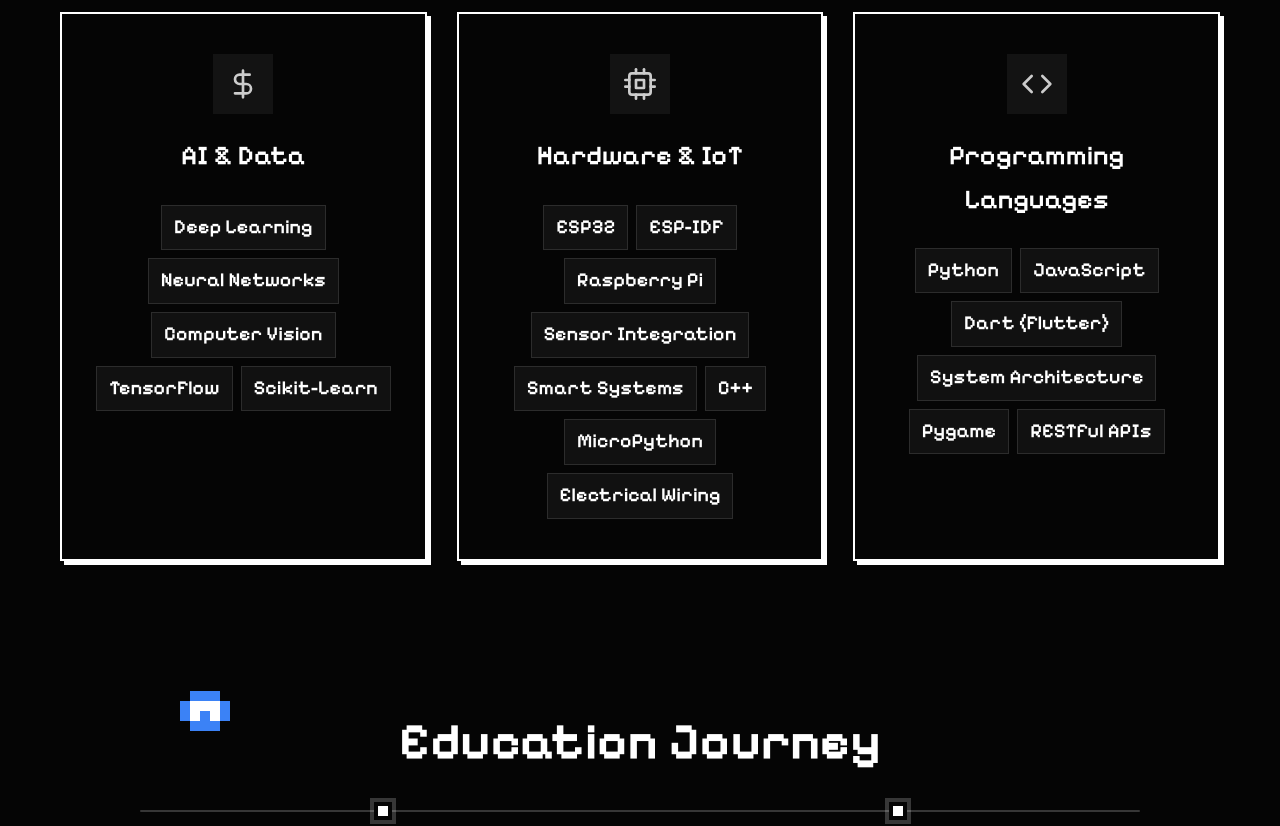
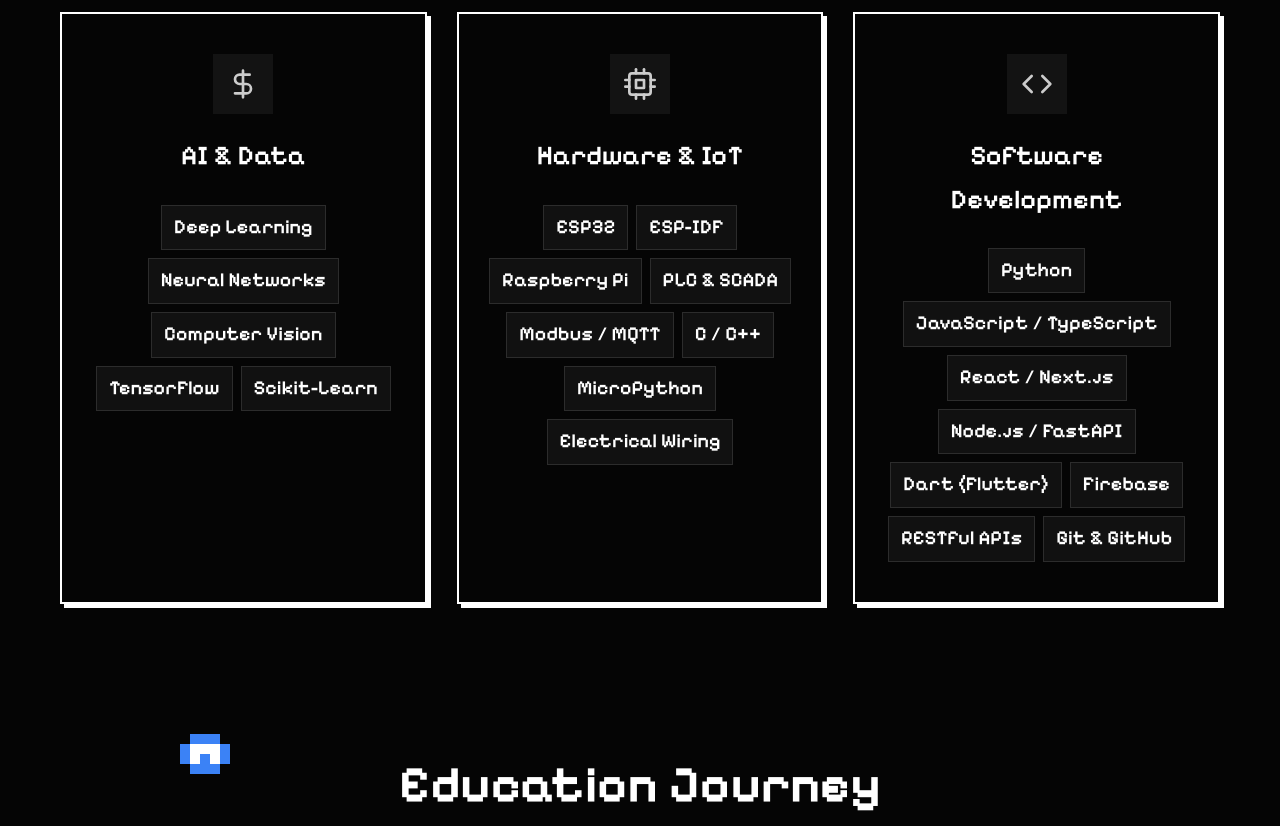
Before and after one commit to theoitssurabaya/webPorto, a Next.js app: page / in a window 1280 px wide. Shown: the part 1160-1986 px from the top of the page. Built offline with nearby package versions, Linux system fonts and the light colour scheme; a web font is replaced by a local one.

Commit message:
update skills

```diff
--- a/src/components/Skills.jsx
+++ b/src/components/Skills.jsx
@@ -92,9 +92,9 @@
                                 <span className="skill-pill-sm">ESP32</span>
                                 <span className="skill-pill-sm">ESP-IDF</span>
                                 <span className="skill-pill-sm">Raspberry Pi</span>
-                                <span className="skill-pill-sm">Sensor Integration</span>
-                                <span className="skill-pill-sm">Smart Systems</span>
-                                <span className="skill-pill-sm">C++</span>
+                                <span className="skill-pill-sm">PLC & SCADA</span>
+                                <span className="skill-pill-sm">Modbus / MQTT</span>
+                                <span className="skill-pill-sm">C / C++</span>
                                 <span className="skill-pill-sm">MicroPython</span>
                                 <span className="skill-pill-sm">Electrical Wiring</span>
                             </div>
@@ -106,11 +106,13 @@
                             <h3>{t.categories.programming}</h3>
                             <div className="skill-pills-container">
                                 <span className="skill-pill-sm">Python</span>
-                                <span className="skill-pill-sm">JavaScript</span>
+                                <span className="skill-pill-sm">JavaScript / TypeScript</span>
+                                <span className="skill-pill-sm">React / Next.js</span>
+                                <span className="skill-pill-sm">Node.js / FastAPI</span>
                                 <span className="skill-pill-sm">Dart (Flutter)</span>
-                                <span className="skill-pill-sm">System Architecture</span>
-                                <span className="skill-pill-sm">Pygame</span>
+                                <span className="skill-pill-sm">Firebase</span>
                                 <span className="skill-pill-sm">RESTful APIs</span>
+                                <span className="skill-pill-sm">Git & GitHub</span>
                             </div>
                         </div>
                     </motion.div>
--- a/src/data/portfolio.js
+++ b/src/data/portfolio.js
@@ -1,16 +1,4 @@
 export const getExperienceData = (language) => [
-    {
-        id: "exp-0",
-        tabTitle: language === 'id' ? "Magang Business Development" : "Business Development Intern (OT Engineer)",
-        tabSubtitle: "Protergo Cyber Security",
-        date: language === 'id' ? "Jun 2026 — Agu 2026" : "Jun 2026 — Aug 2026",
-        orgName: "Protergo Cyber Security",
-        points: [
-            language === 'id' ? "Merancang sandbox SCADA terdistribusi menggunakan OpenPLC dan mikrokontroler." : "Architected a distributed SCADA sandbox using PLC and microcontrollers.",
-            language === 'id' ? "Berkolaborasi dengan tim untuk menyediakan infrastruktur uji penetrasi." : "Collaborated with cybersecurity teams to provide infrastructure for penetration testing."
-        ],
-        image: "/assets/experience/protergo.jpeg"
-    },
     {
         id: "exp-2",
         tabTitle: language === 'id' ? "Kepala Biro Pengembangan" : "Head of Development Bureau",
@@ -34,6 +22,18 @@
             language === 'id' ? "Mengoordinasikan pengembangan robotika, IoT, dan sistem cerdas." : "Coordinating development for robotics, IoT, and intelligent systems."
         ],
         image: "/assets/experience/robotics-lab.jpeg"
+    },
+    {
+        id: "exp-0",
+        tabTitle: language === 'id' ? "Magang Business Development" : "Business Development Intern (OT Engineer)",
+        tabSubtitle: "Protergo Cyber Security",
+        date: language === 'id' ? "Jun 2026 — Agu 2026" : "Jun 2026 — Aug 2026",
+        orgName: "Protergo Cyber Security",
+        points: [
+            language === 'id' ? "Merancang sandbox SCADA terdistribusi menggunakan OpenPLC dan mikrokontroler." : "Architected a distributed SCADA sandbox using PLC and microcontrollers.",
+            language === 'id' ? "Berkolaborasi dengan tim untuk menyediakan infrastruktur uji penetrasi." : "Collaborated with cybersecurity teams to provide infrastructure for penetration testing."
+        ],
+        image: "/assets/experience/protergo.jpeg"
     },
     {
         id: "exp-1",
--- a/src/utils/translations.js
+++ b/src/utils/translations.js
@@ -18,7 +18,7 @@
       sectionTitle: "Technical Arsenal",
       title: "Skills & Certifications",
       categories: {
-        programming: "Programming Languages",
+        programming: "Software Development",
         hardware: "Hardware & IoT",
         web: "Web Development",
         ai: "AI & Data"
@@ -150,7 +150,7 @@
       sectionTitle: "Gudang Teknis",
       title: "Keahlian & Sertifikasi",
       categories: {
-        programming: "Bahasa Pemrograman",
+        programming: "Pengembangan Perangkat Lunak",
         hardware: "Perangkat Keras & IoT",
         web: "Pengembangan Web",
         ai: "Kecerdasan Buatan & Data"
```
